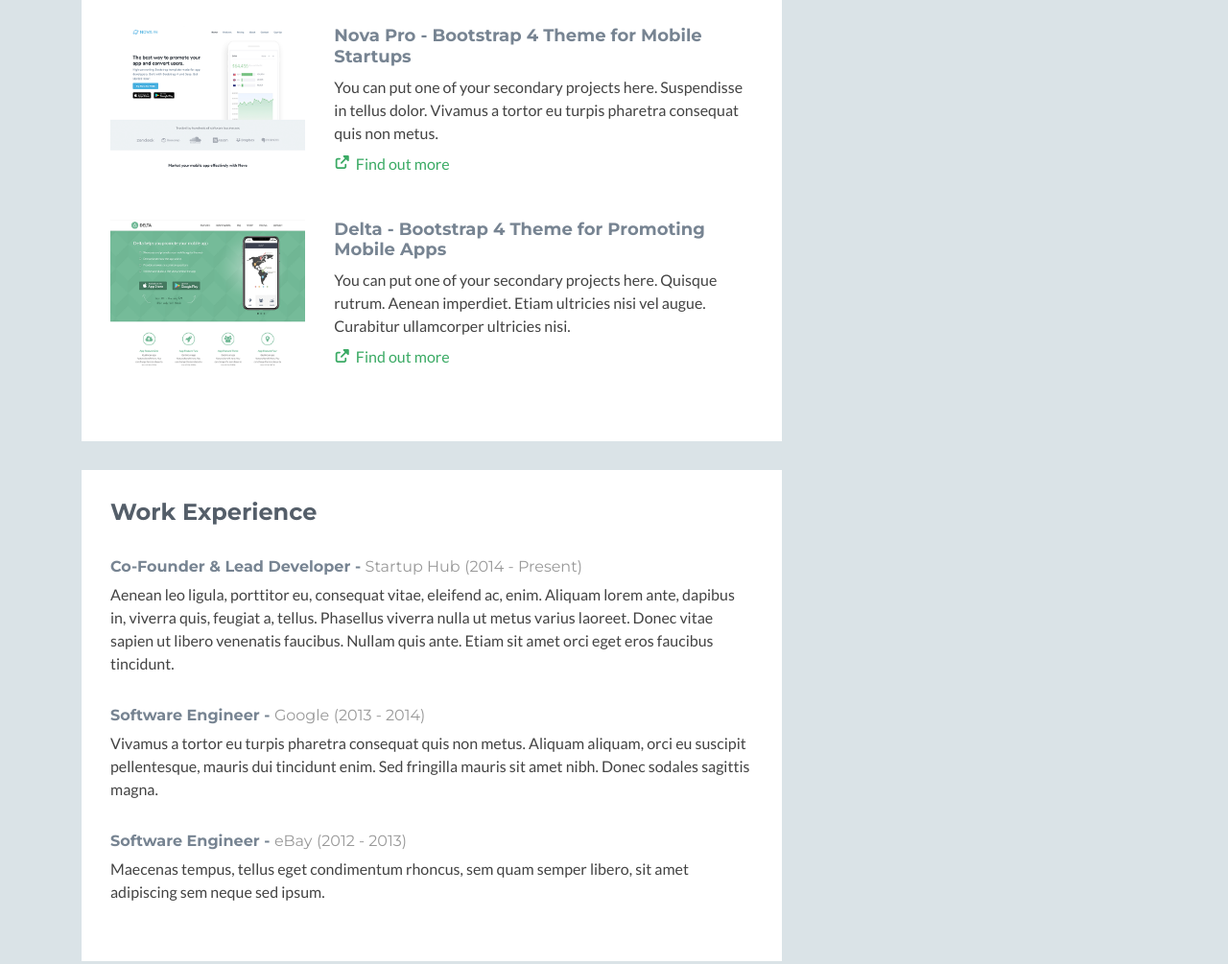
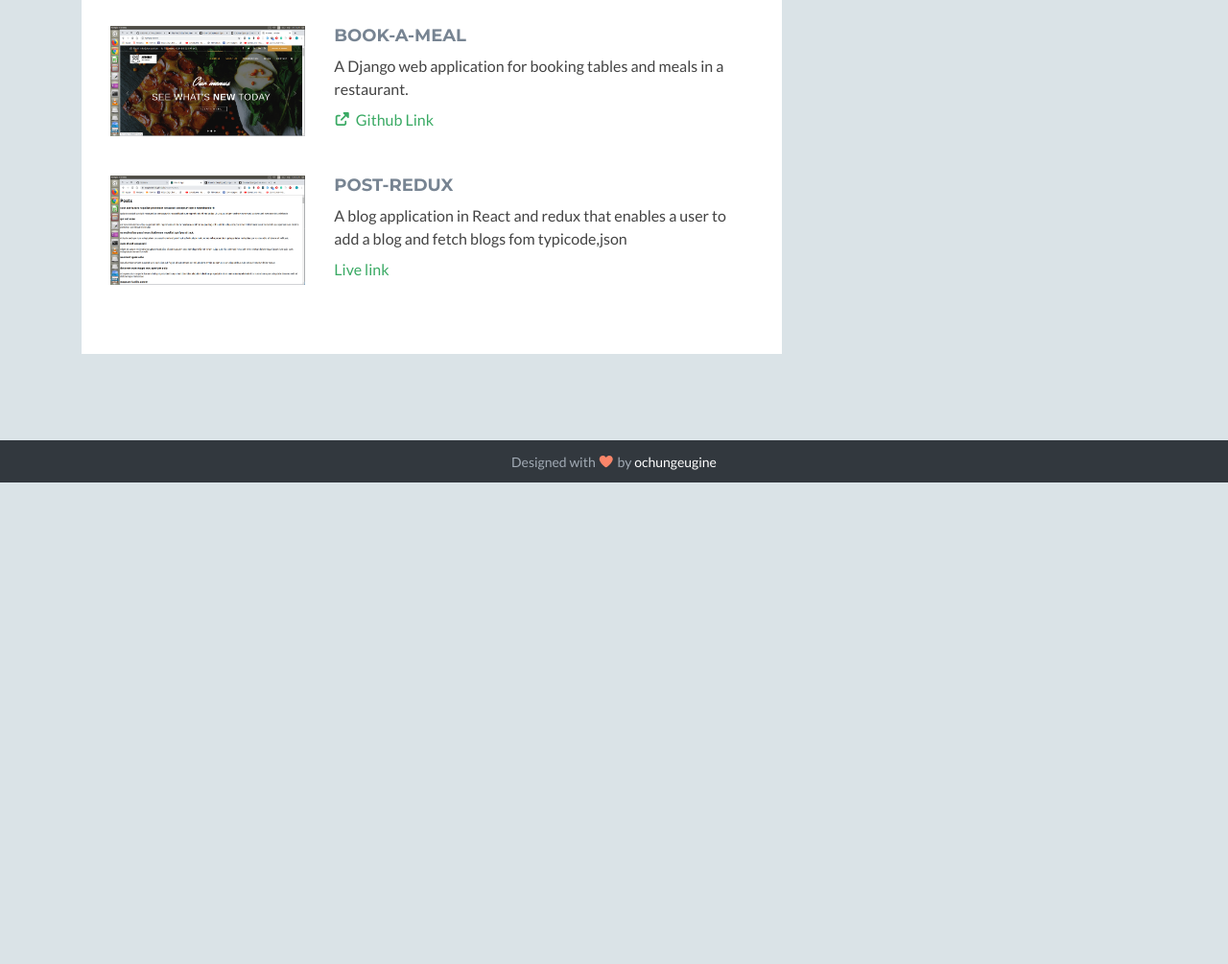
Before and after one commit to EUGINELETHAL/euginelethal.github.io, a plain HTML site: page index.html in a window 1280 px wide. Shown: the part 1923-2928 px from the top of the page at 96% size. After the commit the page ends 2426 px from the top, so only its background shows below. Drawn offline with nearby package versions, Linux system fonts and the light colour scheme; no server answers; a script that the page names is missing; some icons are missing.

Commit message:
updated templates

```diff
--- a/index.html
+++ b/index.html
@@ -121,23 +121,23 @@
                             </div><!--//item-->
 
                             <div class="item row">
-                                <a class="col-md-4 col-12" href="https://themes.3rdwavemedia.com/bootstrap-templates/startup/bootstrap-template-for-mobile-apps-nova-pro/" target="_blank">
-                                <img class="img-fluid project-image" src="assets/images/projects/project-4.png" alt="project name" />
+                                <a class="col-md-4 col-12" href="https://github.com/EUGINELETHAL//" target="_blank">
+                                <img class="img-fluid project-image" src="assets/images/projects/jembe.png" alt="project name" />
                                 </a>
                                 <div class="desc col-md-8 col-12">
-                                    <h3 class="title"><a href="https://themes.3rdwavemedia.com/bootstrap-templates/startup/bootstrap-template-for-mobile-apps-nova-pro/" target="_blank">Nova Pro - Bootstrap 4 Theme for Mobile Startups</a></h3>
-                                    <p class="mb-2">You can put one of your secondary projects here. Suspendisse in tellus dolor. Vivamus a tortor eu turpis pharetra consequat quis non metus.</p>
-                                    <p><a class="more-link" href="https://themes.3rdwavemedia.com/bootstrap-templates/startup/bootstrap-template-for-mobile-apps-nova-pro/" target="_blank"><i class="fas fa-external-link-alt"></i>Find out more</a></p>
+                                    <h3 class="title"><a href="https://github.com/EUGINELETHAL//" target="_blank">BOOK-A-MEAL</a></h3>
+                                    <p class="mb-2">A Django web application for booking tables and meals in a restaurant. </p>
+                                    <p><a class="more-link" href="https://github.com/EUGINELETHAL/BOOK-A-MEAL" target="_blank"><i class="fas fa-external-link-alt"></i>Github Link</a></p>
                                 </div><!--//desc-->
                             </div><!--//item-->
                             <div class="item row">
-                                <a class="col-md-4 col-12" href="https://themes.3rdwavemedia.com/bootstrap-templates/startup/delta-bootstrap-theme-for-mobile-apps/" target="_blank">
-                                <img class="img-fluid project-image" src="assets/images/projects/project-5.png" alt="project name" />
+                                <a class="col-md-4 col-12" href="https://github.com/EUGINELETHAL/" target="_blank">
+                                <img class="img-fluid project-image" src="assets/images/projects/post.png" alt="project name" />
                                 </a>
                                 <div class="desc col-md-8 col-12">
-                                    <h3 class="title"><a href="https://themes.3rdwavemedia.com/bootstrap-templates/startup/delta-bootstrap-theme-for-mobile-apps/" target="_blank">Delta - Bootstrap 4 Theme for Promoting Mobile Apps</a></h3>
-                                    <p class="mb-2"> You can put one of your secondary projects here. Quisque rutrum. Aenean imperdiet. Etiam ultricies nisi vel augue. Curabitur ullamcorper ultricies nisi.</p>
-                                    <p><a class="more-link" href="https://themes.3rdwavemedia.com/bootstrap-templates/startup/delta-bootstrap-theme-for-mobile-apps/" target="_blank"><i class="fas fa-external-link-alt"></i>Find out more</a></p>
+                                    <h3 class="title"><a href="https://github.com/EUGINELETHAL/POST-REDUX" target="_blank">POST-REDUX</a></h3>
+                                    <p class="mb-2"> A  blog application in React and redux that enables a user to add a blog and fetch blogs fom typicode,json</p>
+                                    <p><a class="more-link" href="https://euginelethal.github.io/POST-REDUX/"></i>Live link</a></p>
                                 </div><!--//desc-->
                             </div><!--//item-->
 
@@ -146,27 +146,7 @@
                 </section><!--//section-->
 
 
-                <section class="experience section">
-                    <div class="section-inner">
-                        <h2 class="heading">Work Experience</h2>
-                        <div class="content">
-                            <div class="item">
-                                <h3 class="title">Co-Founder & Lead Developer - <span class="place"><a href="#">Startup Hub</a></span> <span class="year">(2014 - Present)</span></h3>
-                                <p>Aenean leo ligula, porttitor eu, consequat vitae, eleifend ac, enim. Aliquam lorem ante, dapibus in, viverra quis, feugiat a, tellus. Phasellus viverra nulla ut metus varius laoreet. Donec vitae sapien ut libero venenatis faucibus. Nullam quis ante. Etiam sit amet orci eget eros faucibus tincidunt.</p>
-                            </div><!--//item-->
-                            <div class="item">
-                                <h3 class="title">Software Engineer - <span class="place"><a href="#">Google</a></span> <span class="year">(2013 - 2014)</span></h3>
-                                <p>Vivamus a tortor eu turpis pharetra consequat quis non metus. Aliquam aliquam, orci eu suscipit pellentesque, mauris dui tincidunt enim. Sed fringilla mauris sit amet nibh. Donec sodales sagittis magna.</p>
-                            </div><!--//item-->
 
-                            <div class="item">
-                                <h3 class="title">Software Engineer - <span class="place"><a href="#">eBay</a></span> <span class="year">(2012 - 2013)</span></h3>
-                                <p>Maecenas tempus, tellus eget condimentum rhoncus, sem quam semper libero, sit amet adipiscing sem neque sed ipsum.</p>
-                            </div><!--//item-->
-
-                        </div><!--//content-->
-                    </div><!--//section-inner-->
-                </section><!--//section-->
 
             </div><!--//primary-->
             <div class="secondary col-lg-4 col-12">
```
Also changed, not shown: assets/images/projects/jembe.png (added), assets/images/projects/post.png (added).
